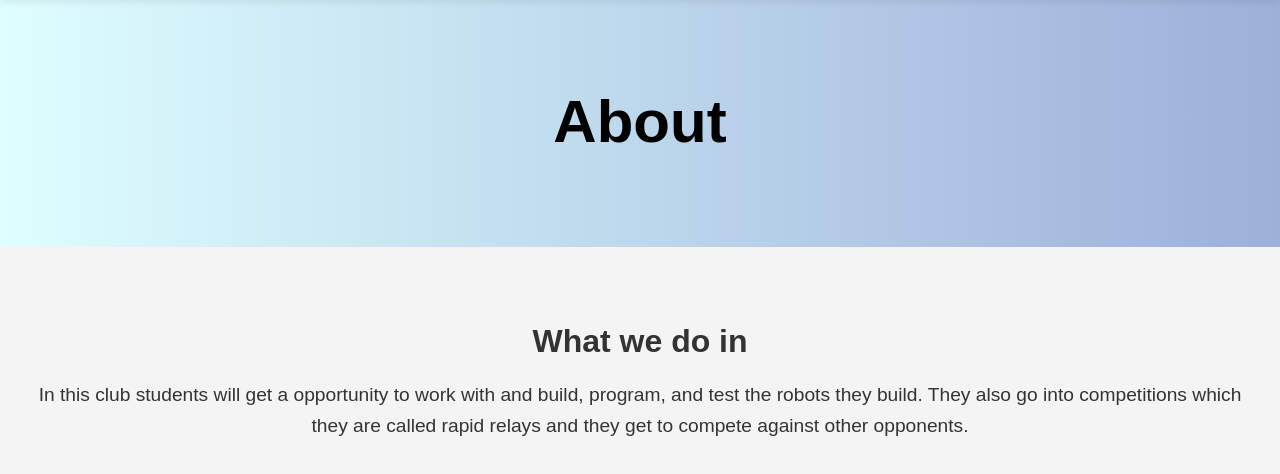
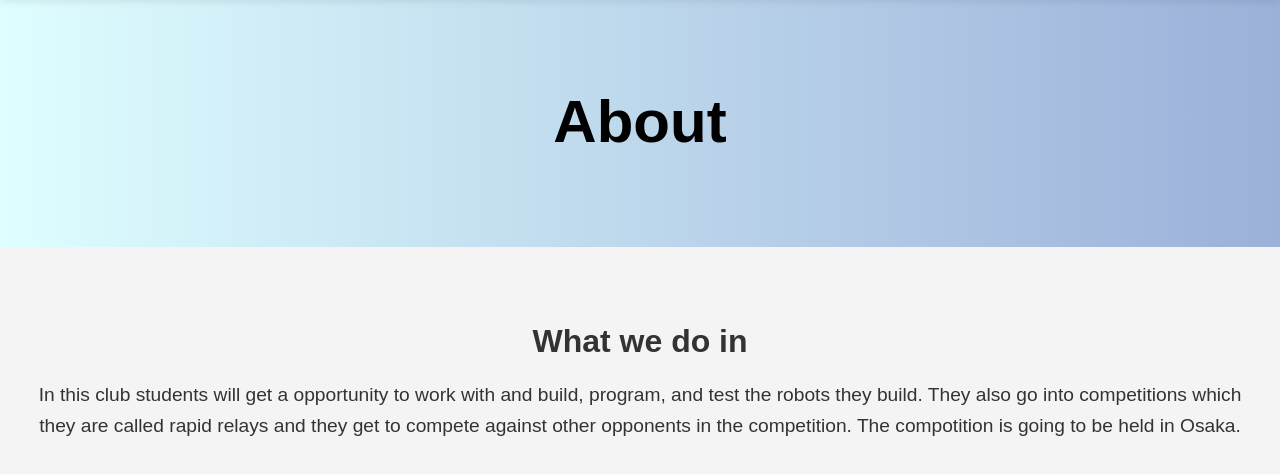
Before and after one commit to ponpon77/ponpon77.github.io, a plain HTML site: page about.html in a window 1280 px wide. Shown: the part 136-610 px from the top of the page. Drawn offline with Linux system fonts and the light colour scheme; a web font is replaced by a local one.

Commit message:
Update about.html

```diff
--- a/about.html
+++ b/about.html
@@ -33,7 +33,8 @@
     <div id="about">
       <h2>What we do in </h2>
       <p>In this club students will get a opportunity to work with and build, program, and test the robots they build. They also go
-      into competitions which they are called rapid relays and they get to compete against other opponents.  </p>
+      into competitions which they are called rapid relays and they get to compete against other opponents in the competition. The compotition
+      is going to be held in Osaka. </p>
     </div>
   </body>
 </html>
```
